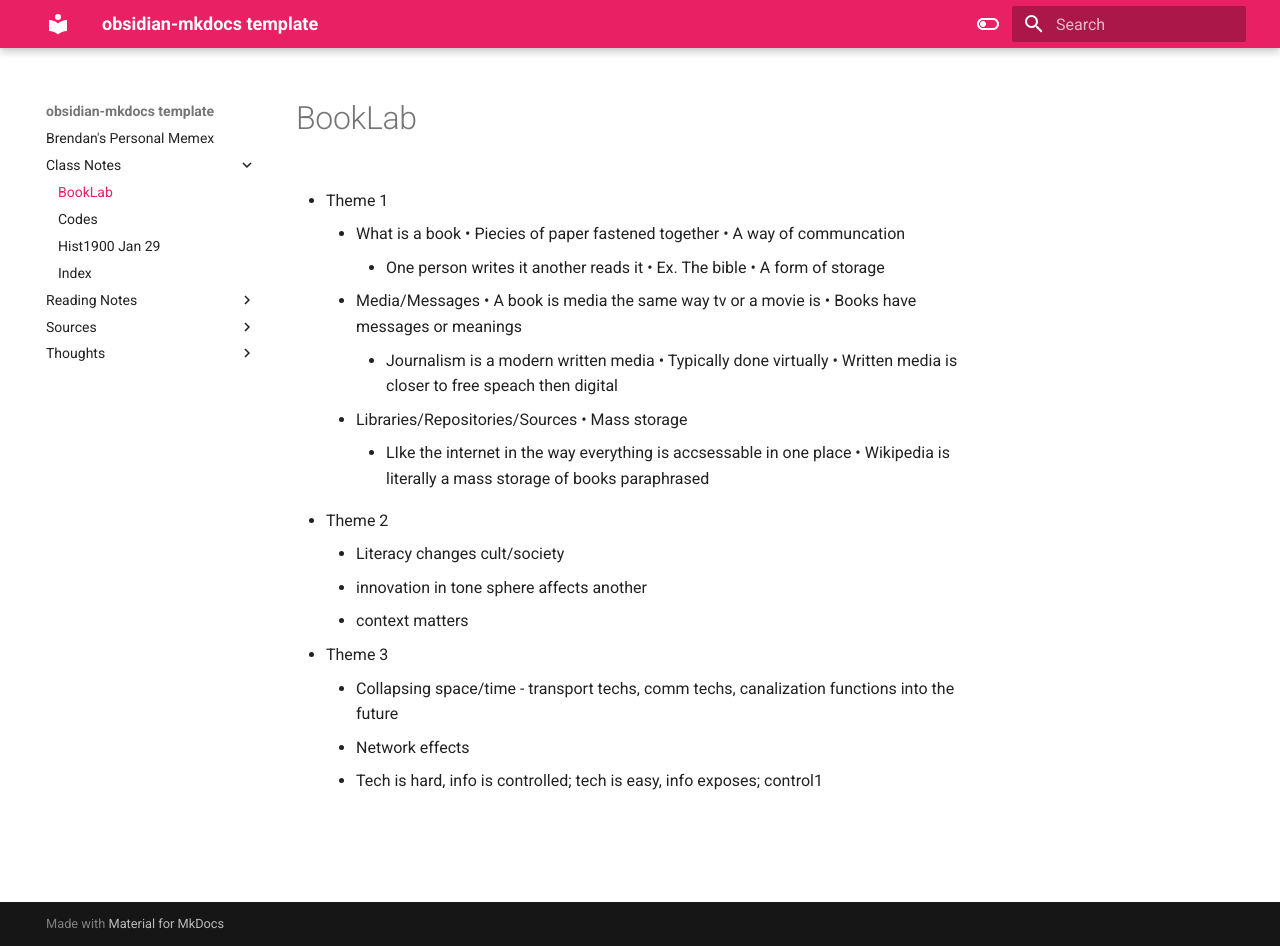
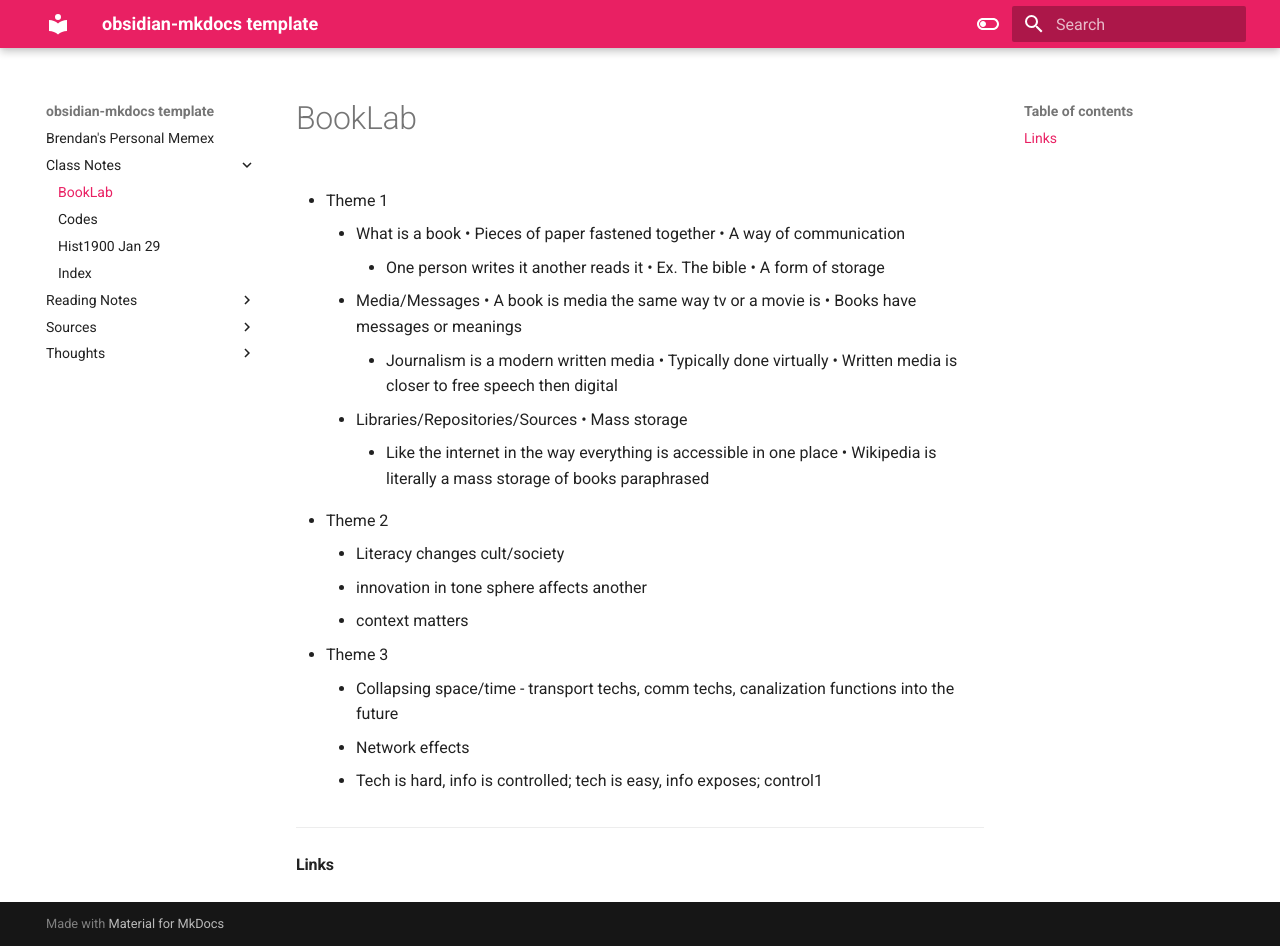
Before and after one commit to Brendandaly3/HIST1900, an MkDocs documentation site: the page built from docs/Class Notes/Hist1900-Feb-6.md, in a window 1280 px wide and 946 px high. Built offline with MkDocs 1.6.1 and Material for MkDocs 9.7.7, drawn with Linux system fonts in a browser that asks for light colours.

Commit message:
Add files via upload

```diff
--- a/docs/Class Notes/Hist1900-Feb-6.md
+++ b/docs/Class Notes/Hist1900-Feb-6.md
@@ -2,8 +2,8 @@
 
 - Theme 1
 	- What is a book
-		• Piecies of paper fastened together
-		• A way of communcation
+		• Pieces of paper fastened together
+		• A way of communication
 		- One person writes it another reads it
 			• Ex. The bible
 		• A form of storage
@@ -12,10 +12,10 @@
 		•  Books have messages or meanings
 		- Journalism is a modern written media
 			• Typically done virtually
-		• Written media is closer to free speach then digital
+		• Written media is closer to free speech then digital
 	- Libraries/Repositories/Sources
 		• Mass storage
-		-  LIke the internet in the way everything is accsessable in one place
+		-  Like the internet in the way everything is accessible in one place
 			• Wikipedia is literally a mass storage of books paraphrased
 
 - Theme 2
@@ -27,3 +27,7 @@
 	- Collapsing space/time - transport techs, comm techs, canalization functions into the future
 	- Network effects
 	- Tech is hard, info is controlled; tech is easy, info exposes; control1
+
+
+------------------------
+#### Links
--- a/docs/Class Notes/Hist1900-Jan-29.md
+++ b/docs/Class Notes/Hist1900-Jan-29.md
@@ -90,3 +90,11 @@
 				• Takes only 3 years for 1890 Census
 			- Sets up company
 				• Tabulating company
+
+
+
+
+
+
+------------------------
+#### Links
--- a/docs/Reading Notes/summarized version of Vannevar Bush's article.md
+++ b/docs/Reading Notes/summarized version of Vannevar Bush's article.md
@@ -22,3 +22,8 @@
 -----------------------------
 
 Tag #note #ReadingNote
+
+----------------------------
+## Related Links
+
+[[@bushvannevarWeMayThink1945]]
```
Also changed, not shown: docs/Brendan's Personal Memex.md (+2 -1 lines), docs/Class Notes/Hist1900-Jan-23.md (+6 -0 lines), docs/Reading Notes/summarized verison of The Garden and the Stream A Technopastoral.md (added, +31 -0 lines), docs/Reading Notes/summarized version of Social media use linked to depression in adults.md (added, +23 -0 lines), docs/Sources/@caulfieldmikeTheGarden2015.md (+2 -3 lines), docs/Sources/@edwardseSocialMediaUse.md (added, +22 -0 lines).
